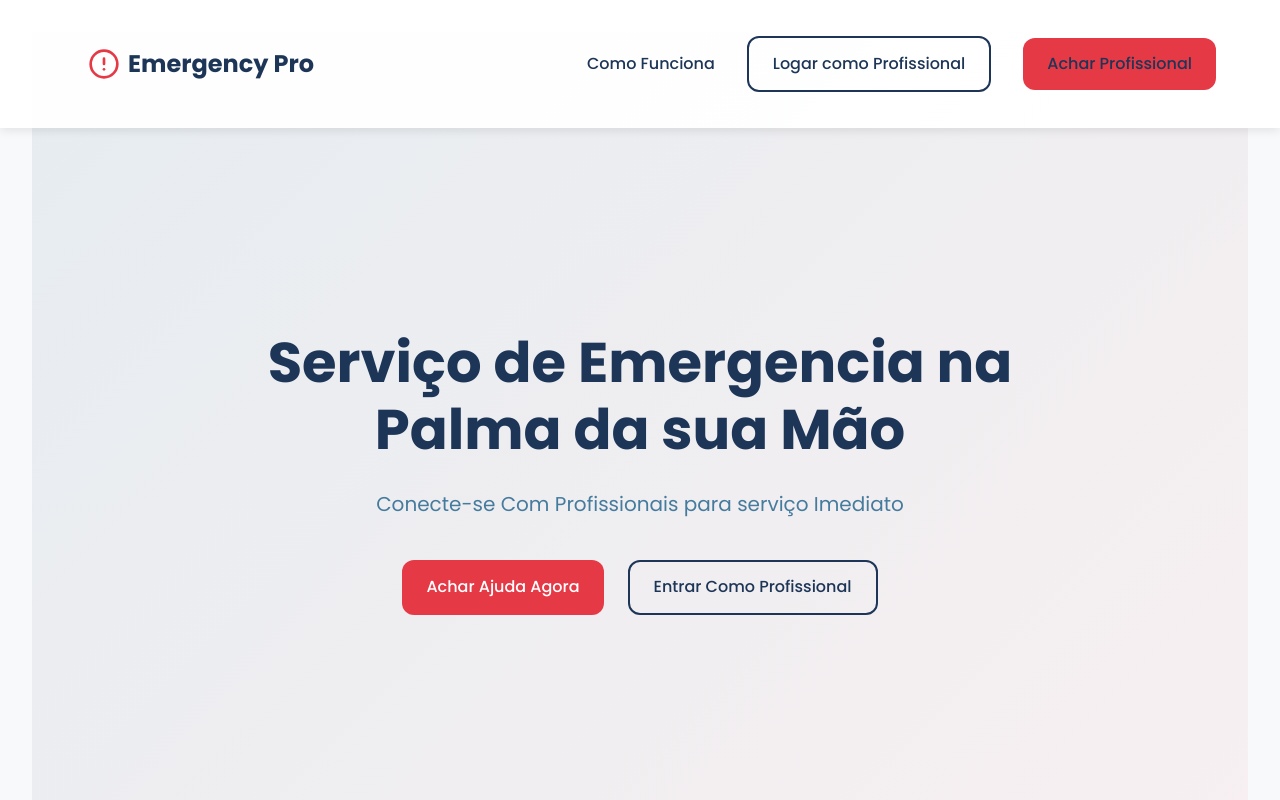
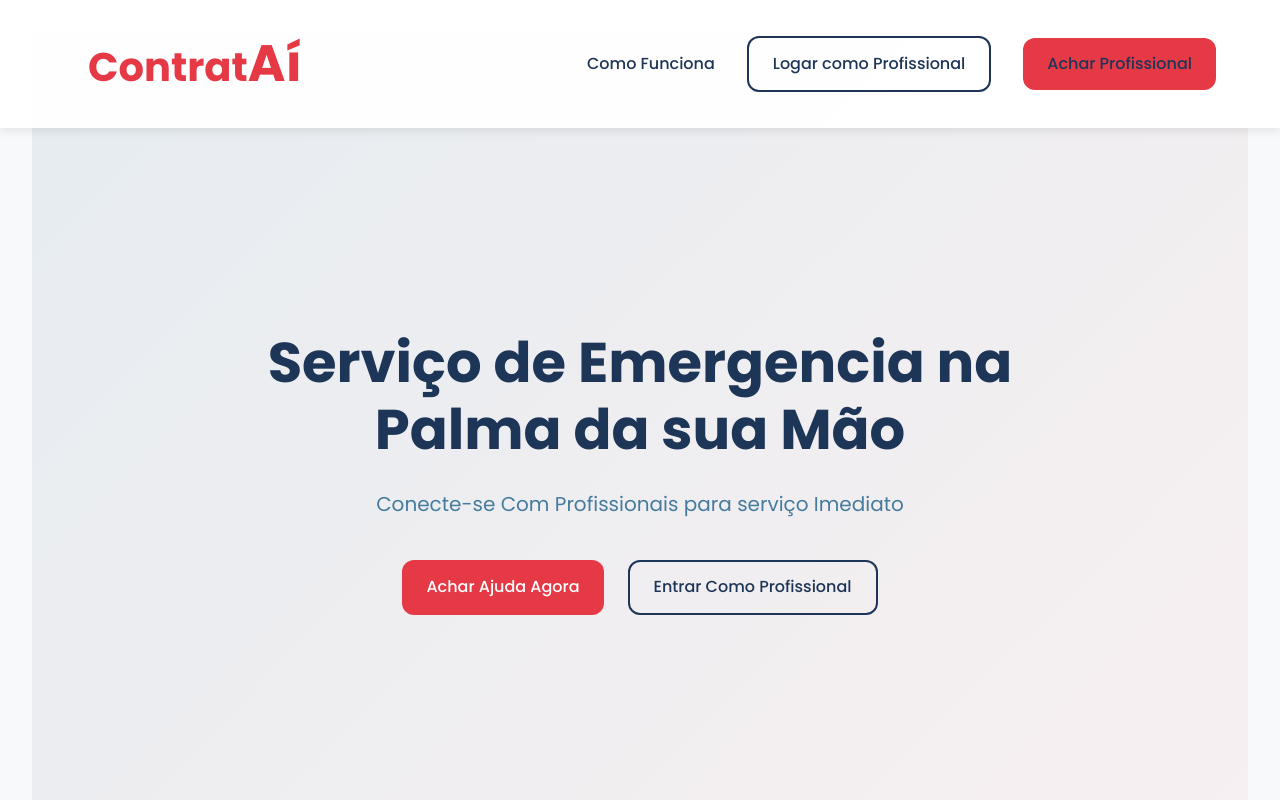
Before and after one commit to Yachmann/ETEC_TCC_REPOSITORIO_2025, a React (Vite) app: page / in a window 1280 px wide. Shown: the top 800 px of the page. Built offline with nearby package versions, Linux system fonts and the light colour scheme.

Commit message:
Add files via upload

```diff
--- a/src/pages/BuscarProfissionais.jsx
+++ b/src/pages/BuscarProfissionais.jsx
@@ -5,6 +5,7 @@ import './busca.css'
 import { Link, useNavigate } from "react-router-dom";
 import Backbutton from "../components/Backbutton";
 import { GiHamburgerMenu } from "react-icons/gi";
+import { CiUser } from "react-icons/ci";
 
 function BuscarProfissionais() {
   const [profissionais, setProfissionais] = useState([]);
@@ -80,9 +81,10 @@ const HandleProfissionalPage = (e) => {
   return (
     <>
     <Backbutton rota={'/'}/>
-    <Link to={`/usuario/${userId}`}><GiHamburgerMenu/></Link>
+    <Link className="user-icon" to={`/usuario/${userId}`}><CiUser/></Link>
       <div className="container">
         <div className="header">
+
         <h1>Buscar Profissionais</h1>
         <div className="busca">
           <h3 style={{color: 'white'}}>Filtrar por:</h3>
--- a/src/pages/Home.css
+++ b/src/pages/Home.css
@@ -42,9 +42,19 @@ body {
 }
 
 .logo h1 {
-  font-size: 1.5rem;
+  font-size: 2.5rem;
   font-weight: 700;
-  color: #1d3557;
+  color: #e63946;
+}
+span{
+  font-size: 3.2rem;
+  font-weight: 700;
+  color: #e63946;
+}
+
+.logo-ft{
+  width: 110px;
+  border-radius: 10px;
 }
 
 .nav-links {
--- a/src/pages/Home.jsx
+++ b/src/pages/Home.jsx
@@ -12,13 +12,14 @@ const navigate = useNavigate()
   //   navigate(`logged/${profissionalData.id}`)}})
     return(
         <>
+
             <div className="container">
       {/* Hero Section */}
       <header className="hero">
         <nav className="navbar">
           <div className="logo">
-            <AlertCircle color="#e63946" size={32} />
-            <h1>Emergency Pro</h1>
+
+            <h1>Contrat<span>Aí</span></h1>
           </div>
           <div className="nav-links">
             <a href="#how-it-works">Como Funciona</a>
--- a/src/pages/UsuarioPage.css
+++ b/src/pages/UsuarioPage.css
@@ -2,6 +2,7 @@
 .usuario-container {
     max-width: 1200px;
     margin: 2rem auto;
+    margin-top: -4.0rem;
     padding: 2rem;
   }
 
--- a/src/pages/busca.css
+++ b/src/pages/busca.css
@@ -7,6 +7,13 @@
     width: 100%;
     padding: 20px;
     background-color: #333;
+}
+
+
+
+.user-icon{
+    color: black;
+    font-size: 3.0rem;
 }
 
 .header h1 {
```
